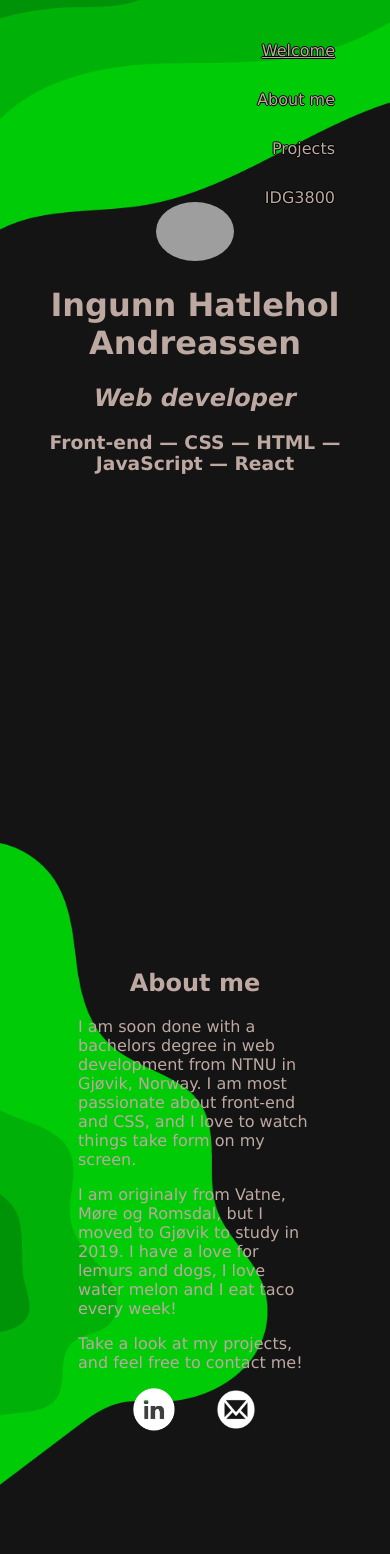
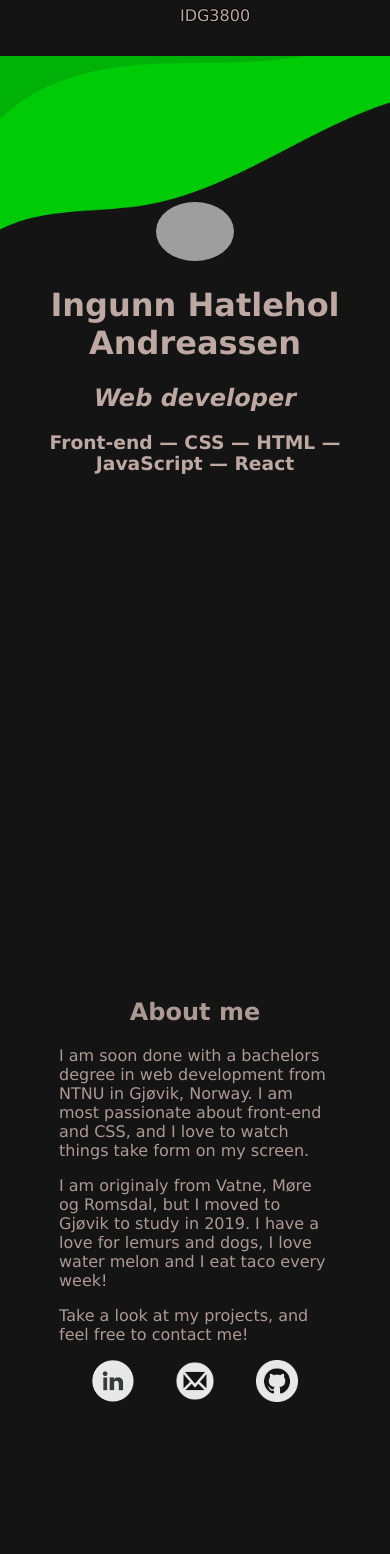
Before and after one commit to ingunand/portfolio-page, a React (Create React App) app: page / in a window 390 px wide. Shown: the part 74-1628 px from the top of the page. Built offline with nearby package versions, Linux system fonts and the light colour scheme; grey boxes are pictures that could not be loaded.

Commit message:
mobile last

```diff
--- a/src/App.css
+++ b/src/App.css
@@ -46,3 +46,19 @@ nav ul li{
 .active{
   text-decoration: underline var(--beige) ;
 }
+
+/*Mobile version menu*/
+@media only screen and (max-width: 600px){
+  nav {
+    top:0;
+    width:100%;
+    background-color: var(--softBlack);
+    right:0;
+  }
+
+  nav ul li{
+    display:inline-block;
+  }
+
+
+}
--- a/src/components/aboutme.jsx
+++ b/src/components/aboutme.jsx
@@ -2,6 +2,7 @@ import React from 'react';
 import './frontpage.css';
 import linkedin from './assets/linkedin-white.png';
 import email from './assets/email.png';
+import github from './assets/github.png';
 
 
 class AboutMe extends React.Component {
@@ -23,6 +24,7 @@ class AboutMe extends React.Component {
 
                   <a href="https://www.linkedin.com/in/ingunn-hatlehol-andreassen/"><img className="logo" src={linkedin} alt="linkedin logo"/></a>
                   <a href="mailto:ingunand@stud.ntnu.no"><img className="logo" alt="mail envelope" src={email}/></a>
+                  <a href="https://github.com/ingunand"><img className="logo" alt="github logo" src={github}/></a>
               </div>
             </div>
             );
--- a/src/components/frontpage.css
+++ b/src/components/frontpage.css
@@ -31,6 +31,10 @@
 
 #aboutMeContent {
     width: 60%;
+    background-color: var(--softBlack);
+    opacity:90%;
+    border-radius: 1em;
+    padding: 0 20px;
 }
 
 .logo {
@@ -46,25 +50,22 @@
 footer section{
     width:75%;
     margin: 0 auto;
+    margin-bottom: 80px;
 }
 
 footer{
     position: relative;
-    height:100vh;
+    min-height:100vh;
     background-color: #282828;
-    padding-top: 8vh;
+    padding: 8vh 0;
 }
 
 #footerEnd{
     position:absolute;
     bottom:0;
     width:100%;
+    margin-top: 100px;
     text-align: center;
-}
-
-.currentProject{
-    text-transform: uppercase;
-    font-weight: bold;
 }
 
 .projectsButton{
@@ -105,3 +106,27 @@ footer{
     color: var(--lighGreen);
     fill: var(--Green);
 }
+
+/*Responsive designs*/
+@media only screen and (max-width: 600px){
+    #aboutMeMain, #projectsSummaryMain{
+        background-image: none;
+        background-color: var(--softBlack);
+    }
+
+    #aboutMeContent{
+        width:80%;
+    }
+
+    #projectNavigation{
+        display:flex;
+        flex-direction: column;
+    }
+
+    footer section{
+        width:80%;
+    }
+
+
+
+}
--- a/src/components/projects/project.css
+++ b/src/components/projects/project.css
@@ -24,6 +24,23 @@
     grid-column: 1 / 3;
 }
 
+.individualProjects section{
+    background-color: var(--softBlack);
+    opacity:90%;
+    border-radius: 1em;
+    padding: 0 20px;
+}
+
 h3{
     margin: 20px auto;
 }
+
+@media only screen and (max-width: 600px){
+    .individualProjects{
+        grid-template-columns: 1fr;
+        width:80%;
+    }
+    .individualProjects span{
+        grid-column: 1;
+    }
+}
```
Also changed, not shown: src/components/landingpage.jsx (+0 -9 lines), src/components/assets/github.png (added).
